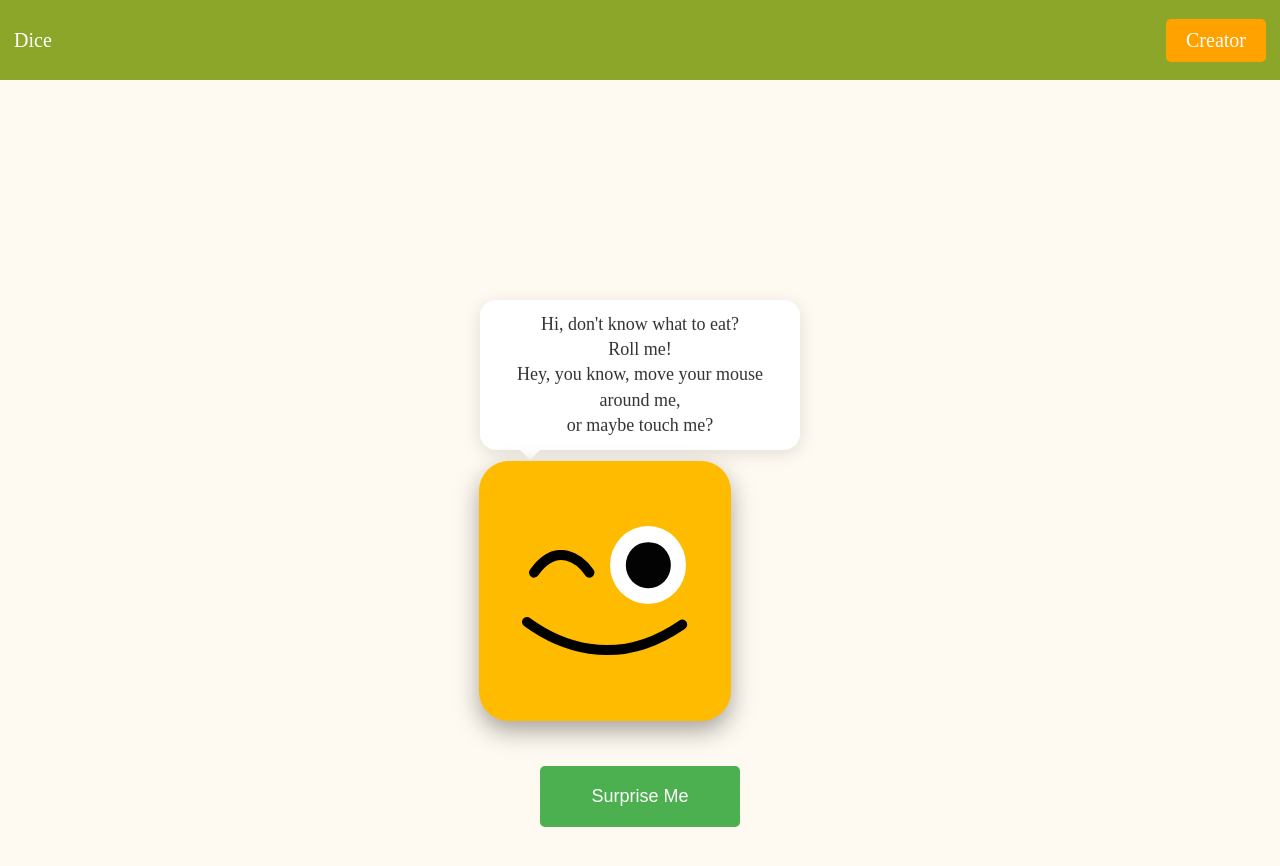
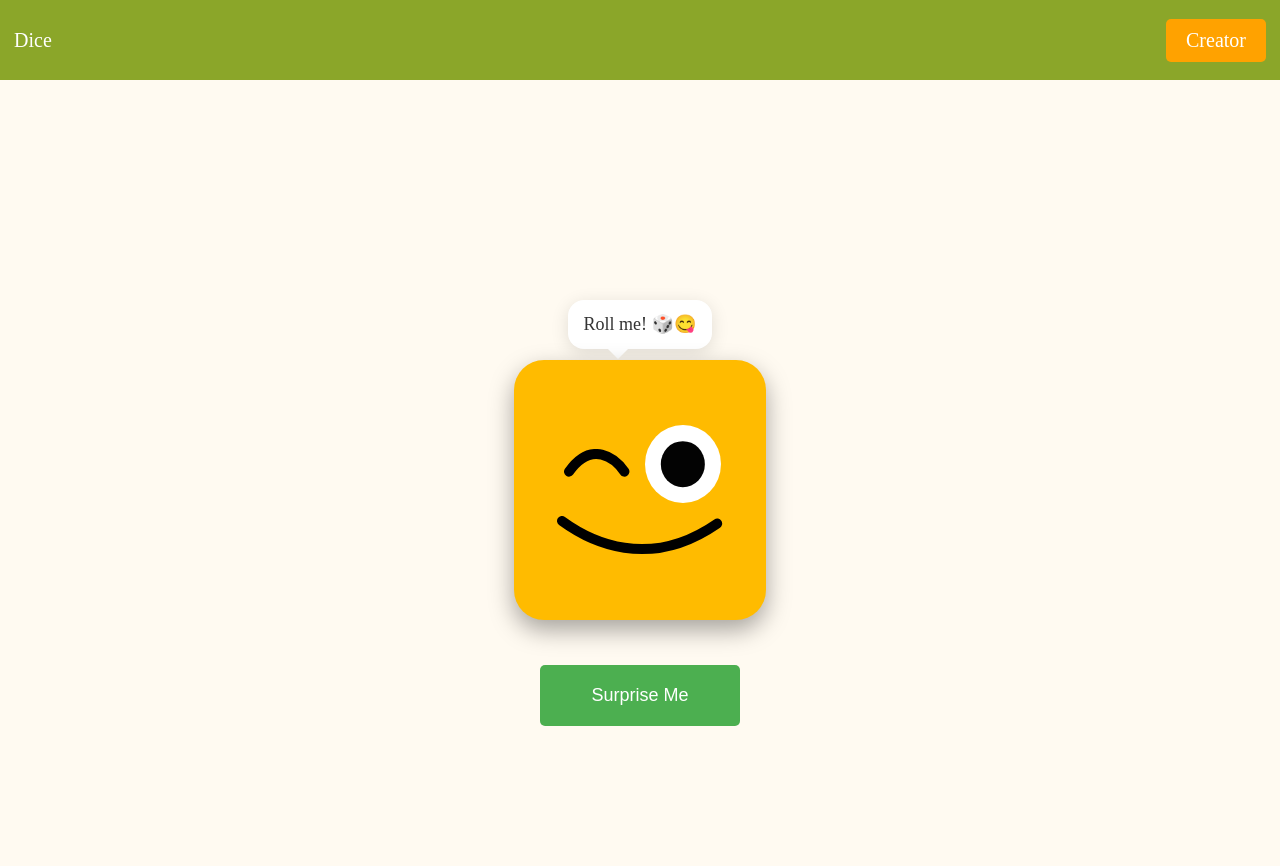
Before and after one commit to Minlync/dice-main, a React (Create React App) app: page / in a window 1280 px wide. Shown: the top 866 px of the page. Built offline with nearby package versions, Linux system fonts and the light colour scheme.

Commit message:
fixed dialog

```diff
--- a/src/pages/Dice.jsx
+++ b/src/pages/Dice.jsx
@@ -1,4 +1,4 @@
-import React, { useRef, useState } from 'react';
+import React, { useRef, useState, useEffect } from 'react';
 import '../style.css';
 import Fastfood from '../assets/dice1.png';
 import Italian from '../assets/Italianfood.svg';
@@ -9,21 +9,58 @@ import Mediterranean from '../assets/pinkface.svg';
 import WinkFace from "../components/WinkFace";
 
 const foodMap = {
-  1: 'Fast',           // front
-  2: 'Thai',           // bottom
-  3: 'Chinese',        // right
-  4: 'Seafood',        // left
-  5: 'Mediterranean',  // top
-  6: 'Italian',        // back
+  1: 'Fast',
+  2: 'Thai',
+  3: 'Chinese',
+  4: 'Seafood',
+  5: 'Mediterranean',
+  6: 'Italian',
 };
 
 const FACE_CLASSES = ['show-1', 'show-2', 'show-3', 'show-4', 'show-5', 'show-6'];
 
+const DIALOG_LINES = [
+  "Hi~ not sure what to eat? 🍽️🤔",
+
+  "Roll me! 🎲😋",
+
+  "Do't move your mouse around!",
+
+  "Don't touch me!🚫"
+
+];
+
 export default function HomePage() {
   const diceOneRef = useRef(null);
-  const [diceOne, setDiceOne] = useState(0); // 0 = cover state
+  const [diceOne, setDiceOne] = useState(0);
   const [popupMessage, setPopupMessage] = useState('');
   const [isRolling, setIsRolling] = useState(false);
+
+  const [visibleDialog, setVisibleDialog] = useState([]);
+
+  // 👉 dialog animation
+  useEffect(() => {
+    if (diceOne !== 0 || isRolling) return;
+
+    setVisibleDialog([]); // reset
+
+    // show first line immediately
+    setVisibleDialog([DIALOG_LINES[0]]);
+
+    let index = 1; // start from second line
+    const interval = setInterval(() => {
+      setVisibleDialog([DIALOG_LINES[index]]); // replace previous sentence
+      index++;
+
+      if (index >= DIALOG_LINES.length) {
+        clearInterval(interval);
+      }
+    }, 3000);
+
+    return () => clearInterval(interval);
+  }, [diceOne, isRolling]);
+
+
 
   const rollDice = () => {
     if (isRolling || !diceOneRef.current) return;
@@ -32,7 +69,6 @@ export default function HomePage() {
     setIsRolling(true);
     setPopupMessage(null);
 
-    // remove previous face classes
     el.classList.remove(...FACE_CLASSES);
     el.classList.add('rolling');
 
@@ -40,18 +76,19 @@ export default function HomePage() {
       el.removeEventListener('animationend', onEnd);
       el.classList.remove('rolling');
 
-      const finalSide = Math.floor(Math.random() * 6) + 1; // 1–6 only
+      const finalSide = Math.floor(Math.random() * 6) + 1;
 
-      // Force reflow
-      // eslint-disable-next-line no-unused-expressions
-      el.offsetWidth;
+      void el.offsetWidth; // reflow
+
 
       el.classList.add(`show-${finalSide}`);
+
       setDiceOne(finalSide);
       setPopupMessage({
         title: 'Congrats!',
         text: `You rolled out ${foodMap[finalSide]} food!`,
       });
+
       setIsRolling(false);
     };
 
@@ -63,36 +100,24 @@ export default function HomePage() {
       <div className="dice-flow">
         <div className="game">
           <div className="container">
-            <div className="ellipse-bg">
-            </div>
 
-
-
-          {/* 💬 talking bubble (appears after 2s, disappears on roll) */}
           {!isRolling && diceOne === 0 && (
   <div className="dice-dialog slide-in">
     <div className="dice-dialog-bubble">
-      <span>
-        Hi, don't know what to eat?
-        <br />
-        Roll me!
-        <br />
-        Hey, you know, move your mouse around me,
-        <br />
-        or maybe touch me?
-      </span>
+      {visibleDialog.map((line, i) => (
+        <div key={i} className="dialog-line fade-in">
+          {line}
+        </div>
+      ))}
     </div>
   </div>
 )}
 
-
             <div className="dice-wrapper">
-              {/* The actual 3D dice (always rendered so animation works) */}
               <div
                 id="dice1"
                 ref={diceOneRef}
                 className={`dice dice-one show-${diceOne === 0 ? 1 : diceOne}`}
-                aria-label={`Showing face ${diceOne}`}
               >
                 <div className="side one">
                   <img src={Fastfood} alt="Fastfood" className="dice-bg" />
@@ -119,12 +144,9 @@ export default function HomePage() {
                 </div>
               </div>
 
-              {/* dice 0 = cover overlay, only before first roll */}
               {diceOne === 0 && (
                 <div className="dice-cover">
-
-                    <WinkFace />
-
+                  <WinkFace />
                 </div>
               )}
             </div>
@@ -135,7 +157,6 @@ export default function HomePage() {
           id="roll"
           className="roll-dice-btn"
           onClick={rollDice}
-          style={{ fontSize: '18px' }}
           disabled={isRolling}
         >
           {isRolling ? 'Rolling...' : 'Surprise Me'}
```
